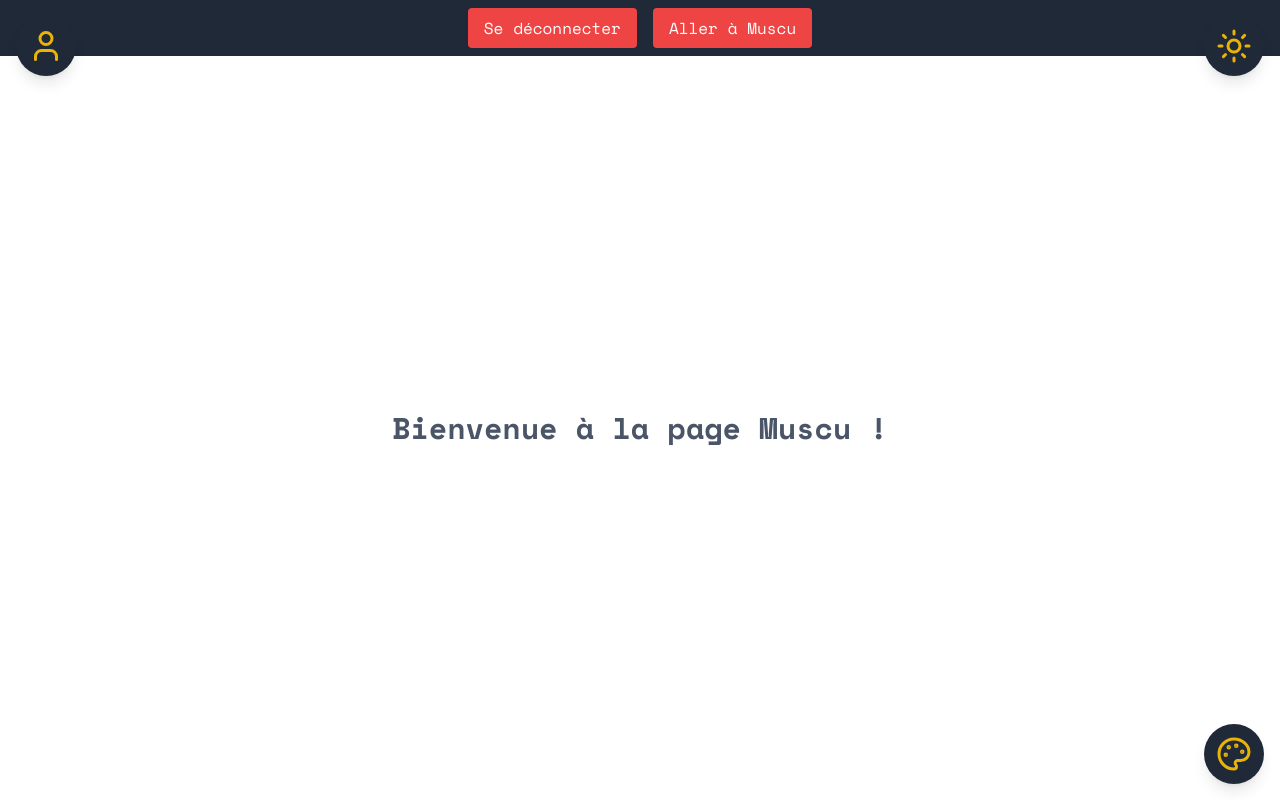
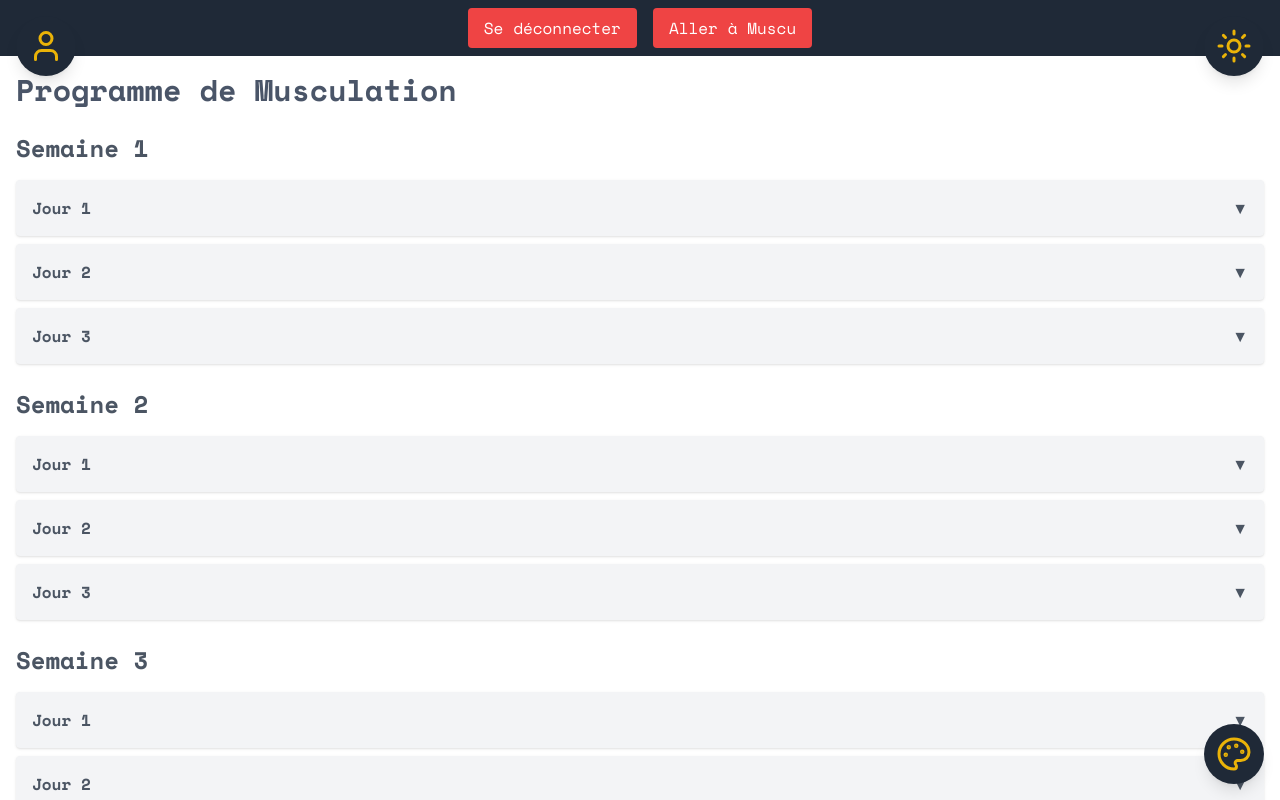
Before and after one commit to Pousset/mathispiette.fr, a Vue app in the folder frontend/: page /muscu in a window 1280 px wide. Shown: the top 800 px of the page. Built offline with nearby package versions, Linux system fonts and the light colour scheme.

Commit message:
feat(muscu): ajouter un programme de musculation avec gestion des jours et exercices

```diff
--- a/frontend/src/views/Muscu.vue
+++ b/frontend/src/views/Muscu.vue
@@ -1,5 +1,57 @@
 <script setup>
 import Navbar from '@/components/ui/Navbar.vue'
+import { ref } from 'vue'
+
+const program = ref([
+  {
+    semaine: 1,
+    jours: [
+      {
+        jour: 1,
+        exercices: ['5', '4', '3', '2', '1 (30s à 1min de repos)'],
+        open: false,
+      },
+      { jour: 2, exercices: ['6', '5', '4', '3', '2'], open: false },
+      { jour: 3, exercices: ['7', '6', '5', '4', '3'], open: false },
+    ],
+  },
+  {
+    semaine: 2,
+    jours: [
+      { jour: 1, exercices: ['8', '6', '4', '4', '2'], open: false },
+      { jour: 2, exercices: ['10', '8', '6', '4', '2'], open: false },
+      { jour: 3, exercices: ['12', '10', '8', '6', '4'], open: false },
+    ],
+  },
+  {
+    semaine: 3,
+    jours: [
+      { jour: 1, exercices: ['15', '10', '8', '5', '5'], open: false },
+      { jour: 2, exercices: ['17', '12', '10', '6', '6'], open: false },
+      { jour: 3, exercices: ['20', '15', '10', '10', '5'], open: false },
+    ],
+  },
+  {
+    semaine: 4,
+    jours: [
+      { jour: 1, exercices: ['max', '15', '10', '10', '5'], open: false },
+      { jour: 2, exercices: ['max', '15', '12', '10', '8'], open: false },
+      { jour: 3, exercices: ['Test : max pompes d’affilée'], open: false },
+    ],
+  },
+])
+
+const toggleDay = jour => {
+  jour.open = !jour.open
+}
+
+const startProgram = jour => {
+  console.log(`Programme du jour ${jour.jour} lancé !`)
+}
+
+const stopProgram = jour => {
+  console.log(`Programme du jour ${jour.jour} arrêté !`)
+}
 </script>
 
 <template>
@@ -8,8 +60,47 @@ import Navbar from '@/components/ui/Navbar.vue'
     <Navbar />
 
     <!-- Contenu principal -->
-    <div class="flex-grow flex items-center justify-center">
-      <h1 class="text-3xl font-bold">Bienvenue à la page Muscu !</h1>
+    <div class="flex-grow p-4">
+      <h1 class="text-3xl font-bold mb-6">Programme de Musculation</h1>
+      <div v-for="semaine in program" :key="semaine.semaine" class="mb-6">
+        <h2 class="text-2xl font-semibold mb-4">
+          Semaine {{ semaine.semaine }}
+        </h2>
+        <ul class="space-y-2">
+          <li
+            v-for="jour in semaine.jours"
+            :key="jour.jour"
+            class="p-4 bg-gray-100 rounded shadow cursor-pointer"
+            @click="toggleDay(jour)"
+          >
+            <div class="flex justify-between items-center">
+              <strong>Jour {{ jour.jour }}</strong>
+              <span>{{ jour.open ? '▲' : '▼' }}</span>
+            </div>
+            <div v-if="jour.open" class="mt-2 text-gray-700">
+              <ul class="list-disc pl-6">
+                <li v-for="exercice in jour.exercices" :key="exercice">
+                  {{ exercice }}
+                </li>
+              </ul>
+              <div class="mt-4 flex space-x-4">
+                <button
+                  @click.stop="startProgram(jour)"
+                  class="px-4 py-2 bg-blue-500 text-white rounded hover:bg-blue-600"
+                >
+                  Lancer le programme
+                </button>
+                <button
+                  @click.stop="stopProgram(jour)"
+                  class="px-4 py-2 bg-red-500 text-white rounded hover:bg-red-600"
+                >
+                  Arrêter le programme
+                </button>
+              </div>
+            </div>
+          </li>
+        </ul>
+      </div>
     </div>
   </div>
 </template>
@@ -18,4 +109,16 @@ import Navbar from '@/components/ui/Navbar.vue'
 h1 {
   color: #4a5568; /* Couleur personnalisée */
 }
+li {
+  transition: background-color 0.3s;
+}
+li:hover {
+  background-color: #edf2f7; /* Couleur au survol */
+}
+button {
+  transition: background-color 0.3s;
+}
+button:hover {
+  background-color: #4299e1; /* Couleur au survol */
+}
 </style>
```
